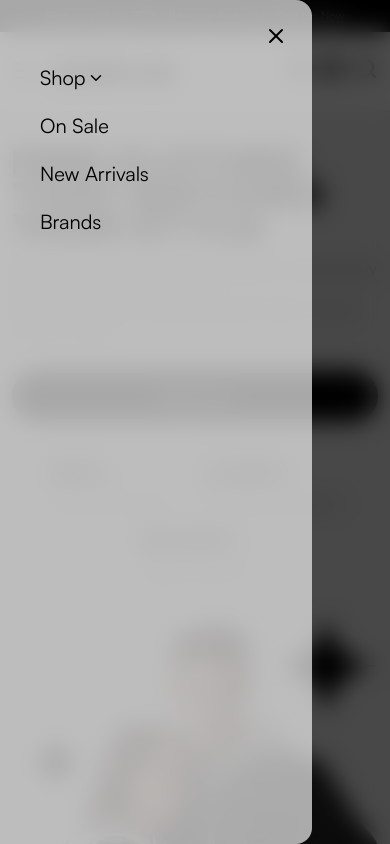
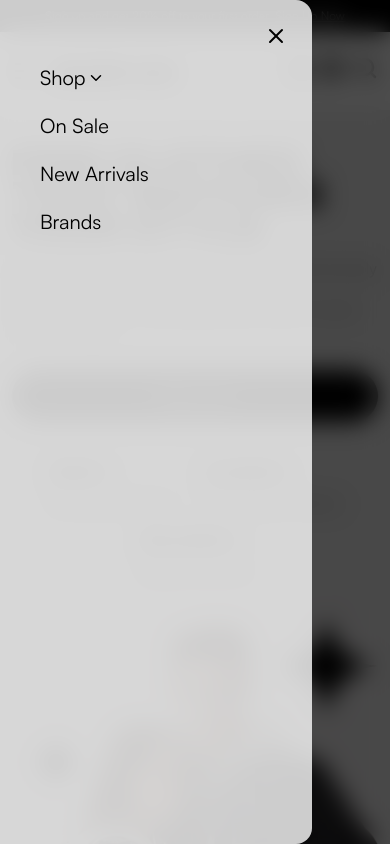
Before and after one commit to 01mehran/shopverse, a React (Vite) app: page / in a window 390 px wide. Both pictures are taken after a click on the button 24 px from the left and 70 px from the top of the page. Shown: the top 844 px of the page. Built offline with nearby package versions, Linux system fonts and the light colour scheme.

Commit message:
refactor(sidebar): use zustand instead of useState for handle toggle sidebar

```diff
--- a/src/shared/components/header/Header.tsx
+++ b/src/shared/components/header/Header.tsx
@@ -1,8 +1,5 @@
 // React Router Dom;
 import { Link } from "react-router-dom";
-
-// React Hooks;
-import { useState } from "react";
 
 // Components;
 import Container from "../Container";
@@ -10,6 +7,12 @@ import Sidebar from "./Sidebar";
 
 // Motion Component;
 import { motion } from "motion/react";
+
+// Stores;
+import { useUiStore } from "@/stores/useUiStore";
+
+// Zustand;
+import { useShallow } from "zustand/shallow";
 
 // Icons;
 import {
@@ -21,11 +24,12 @@ import {
 } from "lucide-react";
 
 export default function Header() {
-  const [isSidebarOpen, setIsSidebarOpen] = useState<boolean>(false);
-
-  const handleToggleSidebar = () => {
-    setIsSidebarOpen((prev) => !prev);
-  };
+  const { isSidebarOpen, handleToggleSidebar } = useUiStore(
+    useShallow((state) => ({
+      isSidebarOpen: state.isSidebarOpen,
+      handleToggleSidebar: state.handleToggleSidebar,
+    })),
+  );
 
   return (
     <motion.header
@@ -34,10 +38,7 @@ export default function Header() {
       viewport={{ once: true }}
       transition={{ duration: 0.5, delay: 0.2 }}
     >
-      <Sidebar
-        isSidebarOpen={isSidebarOpen}
-        handleToggleSidebar={handleToggleSidebar}
-      />
+      <Sidebar />
 
       <Container>
         <header className="flex w-full items-center justify-between py-5">
--- a/src/shared/components/header/Sidebar.tsx
+++ b/src/shared/components/header/Sidebar.tsx
@@ -4,15 +4,20 @@ import { AnimatePresence, motion } from "motion/react";
 // Icons;
 import { ChevronDown, X } from "lucide-react";
 
-type SidbarProps = {
-  isSidebarOpen: boolean;
-  handleToggleSidebar: () => void;
-};
+// Stores;
+import { useUiStore } from "@/stores/useUiStore";
 
-export default function Sidebar({
-  isSidebarOpen,
-  handleToggleSidebar,
-}: SidbarProps) {
+// Zustand;
+import { useShallow } from "zustand/shallow";
+
+export default function Sidebar() {
+  const { isSidebarOpen, handleToggleSidebar } = useUiStore(
+    useShallow((state) => ({
+      isSidebarOpen: state.isSidebarOpen,
+      handleToggleSidebar: state.handleToggleSidebar,
+    })),
+  );
+
   return (
     <AnimatePresence>
       {isSidebarOpen && (
@@ -36,7 +41,7 @@ export default function Sidebar({
               duration: 0.35,
               ease: "easeOut",
             }}
-            className="bg-bg-muted/70 fixed top-0 left-0 z-50 h-screen w-[80vw] max-w-100 rounded-r-2xl xl:hidden"
+            className="bg-bg-muted/85 fixed top-0 left-0 z-50 h-screen w-[80vw] max-w-100 rounded-r-2xl xl:hidden"
           >
             <button
               onClick={handleToggleSidebar}
--- /dev/null
+++ b/src/stores/useUiStore.ts
@@ -0,0 +1,13 @@
+import { create } from "zustand";
+
+type UiStore = {
+  isSidebarOpen: boolean;
+  handleToggleSidebar: () => void;
+};
+
+export const useUiStore = create<UiStore>((set) => ({
+  isSidebarOpen: false,
+
+  handleToggleSidebar: () =>
+    set((state) => ({ isSidebarOpen: !state.isSidebarOpen })),
+}));
```
